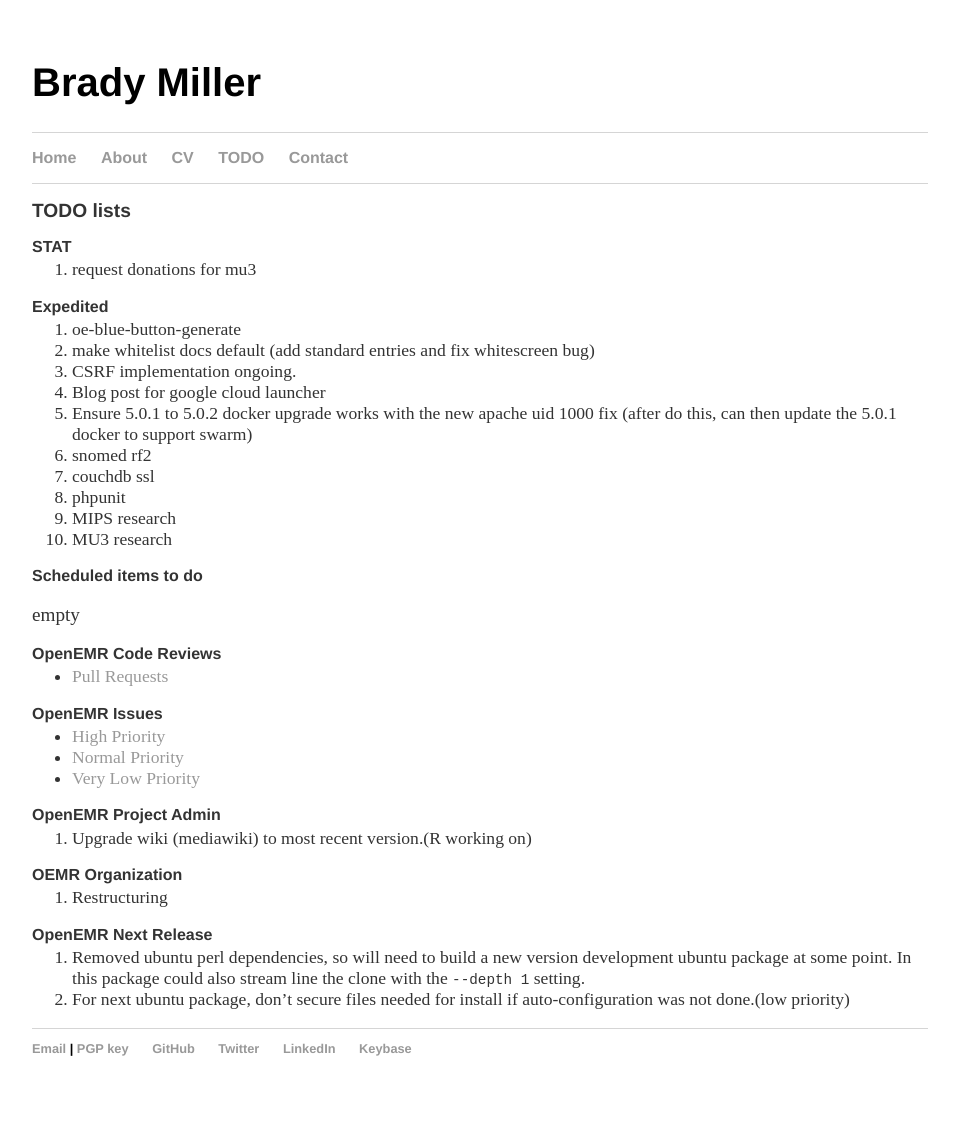
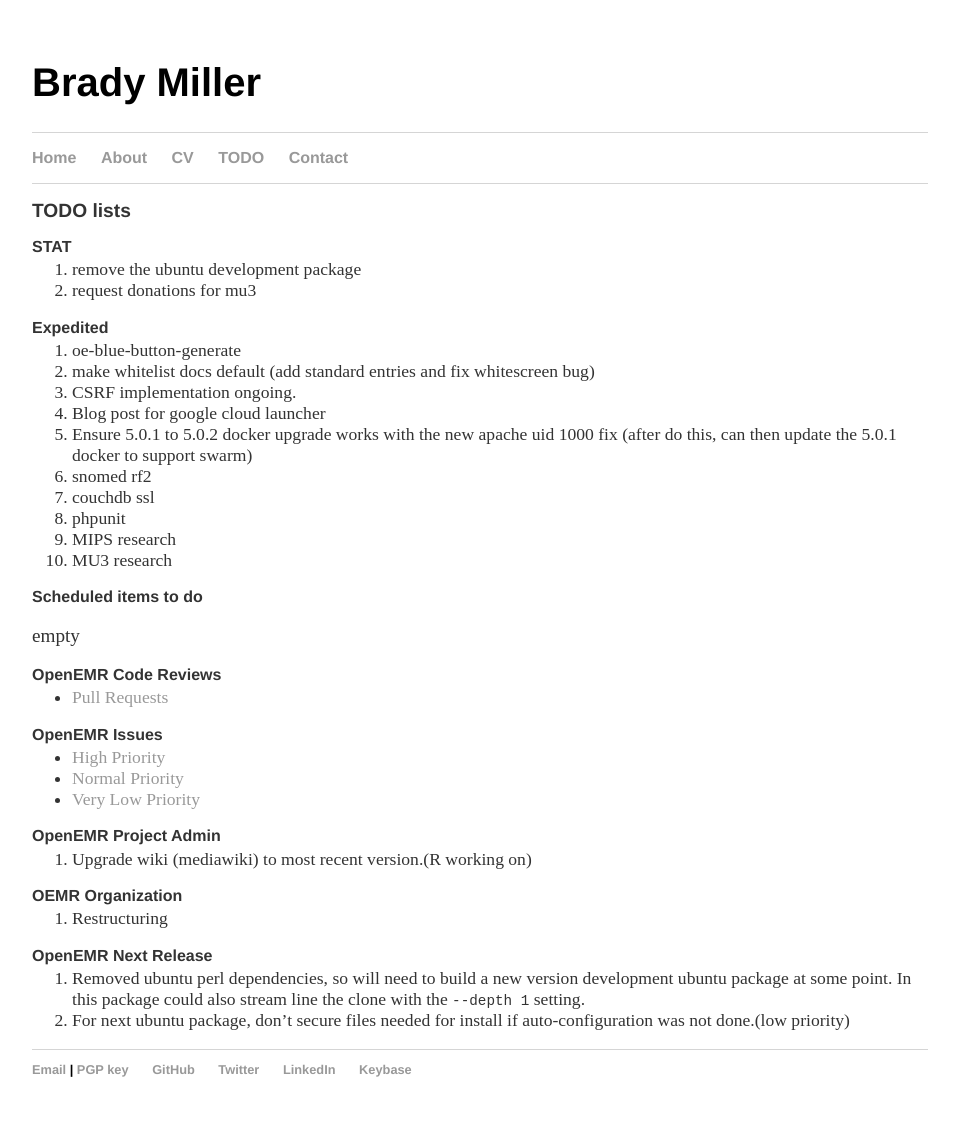
Before and after one commit to bradymiller/bradymiller.github.io, a Jekyll site: the page built from todo/index.md, in a window 1280 px wide. Shown: the whole page, without its empty margins (160-1119 px from the left). Built offline with Jekyll 4.4.1, drawn with Linux system fonts in a browser that asks for light colours; our own code applies the rules of GitHub Pages for plain Markdown files; before the commit the page ends 1116 px from its top, so only the background shows below that.

Commit message:
Update index.md

```diff
--- a/todo/index.md
+++ b/todo/index.md
@@ -4,6 +4,7 @@
 ## TODO lists
 
 ### STAT
+1. remove the ubuntu development package
 1. request donations for mu3
 
 ### Expedited
```
